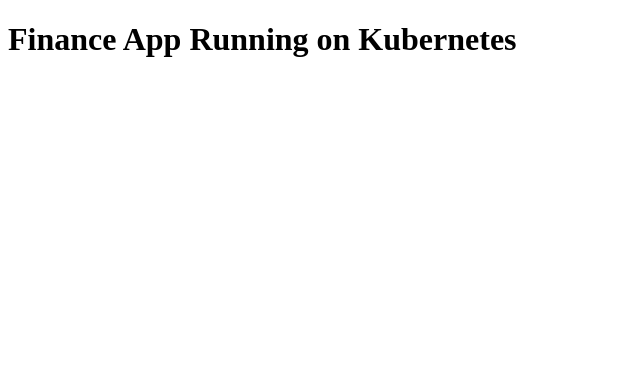
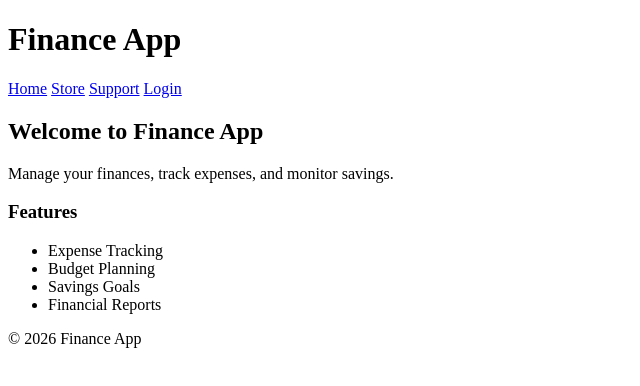
Before and after one commit to Zeeshancloud15/finaceapp, a website: page views/home.html in a window 1280 px wide. Shown: the whole page, without its empty margins (0-640 px from the left). Drawn offline with Linux system fonts and the light colour scheme.

Commit message:
Enhance home.html with header, nav, and features

```diff
--- a/views/home.html
+++ b/views/home.html
@@ -1,9 +1,38 @@
 <!DOCTYPE html>
-<html>
+<html lang="en">
 <head>
-    <title>Finance App</title>
+    <meta charset="UTF-8">
+    <meta name="viewport" content="width=device-width, initial-scale=1.0">
+    <title>Finance App - Home</title>
 </head>
 <body>
-    <h1>Finance App Running on Kubernetes</h1>
+    <header>
+        <h1>Finance App</h1>
+        <nav>
+            <a href="/">Home</a>
+            <a href="/store">Store</a>
+            <a href="/support">Support</a>
+            <a href="/login">Login</a>
+        </nav>
+    </header>
+
+    <main>
+        <h2>Welcome to Finance App</h2>
+        <p>Manage your finances, track expenses, and monitor savings.</p>
+
+        <section>
+            <h3>Features</h3>
+            <ul>
+                <li>Expense Tracking</li>
+                <li>Budget Planning</li>
+                <li>Savings Goals</li>
+                <li>Financial Reports</li>
+            </ul>
+        </section>
+    </main>
+
+    <footer>
+        <p>&copy; 2026 Finance App</p>
+    </footer>
 </body>
 </html>
```
